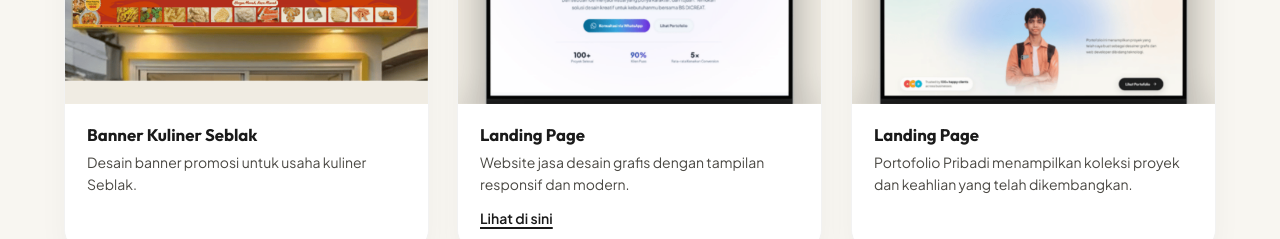
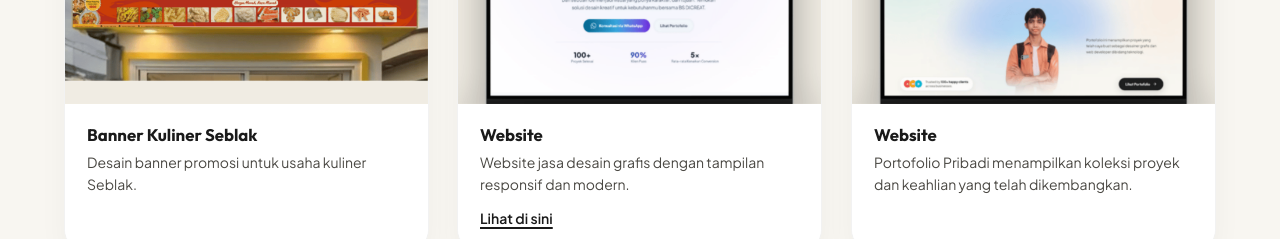
Before and after one commit to bagussajiwo18/portfolio, a Next.js app: page / in a window 1280 px wide. Shown: the part 2220-2459 px from the top of the page. Built offline with nearby package versions, Linux system fonts and the light colour scheme; a web font is replaced by a local one.

Commit message:
Update portfolio project categories

```diff
--- a/src/components/Portfolio.jsx
+++ b/src/components/Portfolio.jsx
@@ -83,7 +83,7 @@ export default function Portfolio() {
                 <Image src="/assets/images/projects/portfolio_lpbsdicreat.png" alt="Landing Page" width={400} height={300} />
               </div>
               <div className="portofolio-info">
-                <h3 className="portofolio-title">Landing Page</h3>
+                <h3 className="portofolio-title">Website</h3>
                 <p className="portofolio-excerpt">Website jasa desain grafis dengan tampilan responsif dan modern.</p>
                 <a href="https://bsdicreat.vercel.app/" target="_blank" rel="noopener noreferrer" className="portofolio-link">Lihat di sini</a>
               </div>
@@ -95,7 +95,7 @@ export default function Portfolio() {
                 <Image src="/assets/images/projects/portfolio_lppribadi.png" alt="Landing Page" width={400} height={300} />
               </div>
               <div className="portofolio-info">
-                <h3 className="portofolio-title">Landing Page</h3>
+                <h3 className="portofolio-title">Website</h3>
                 <p className="portofolio-excerpt">Portofolio Pribadi menampilkan koleksi proyek dan keahlian yang telah dikembangkan.</p>
               </div>
             </div>
```
